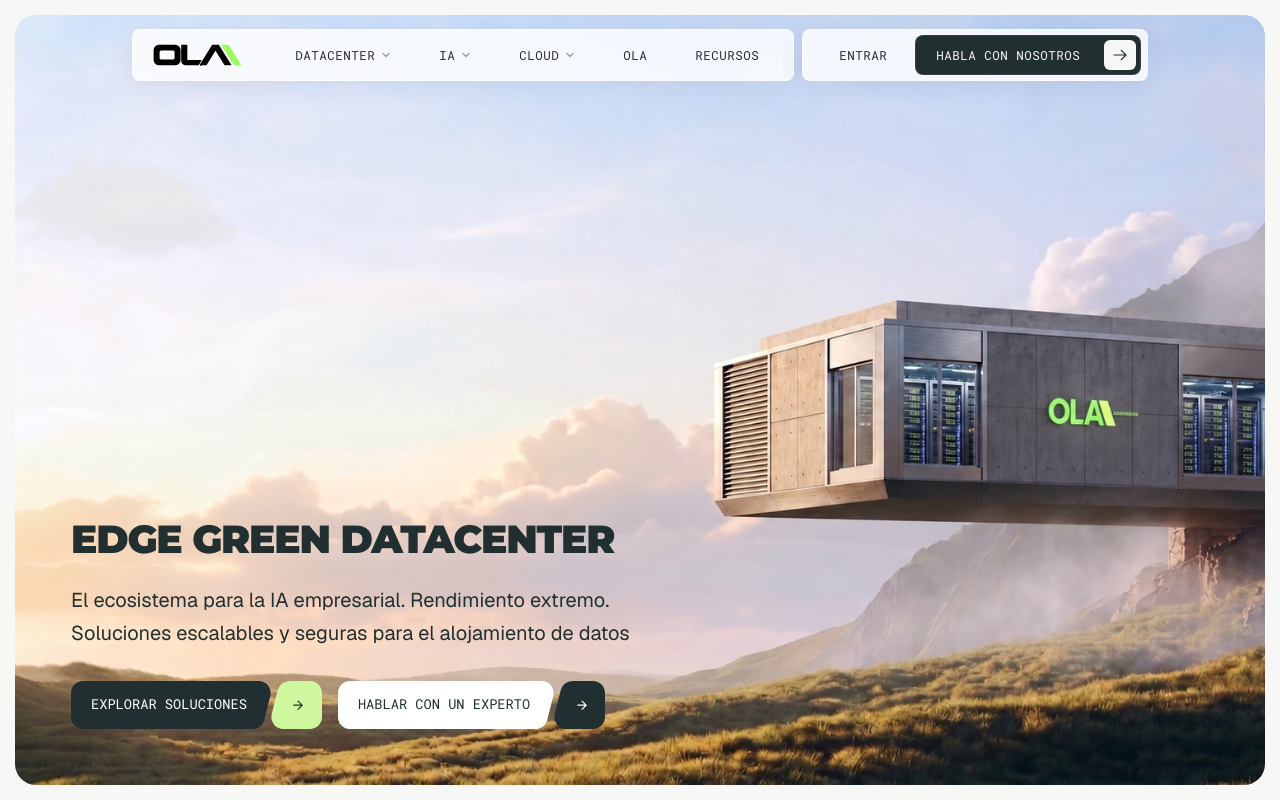
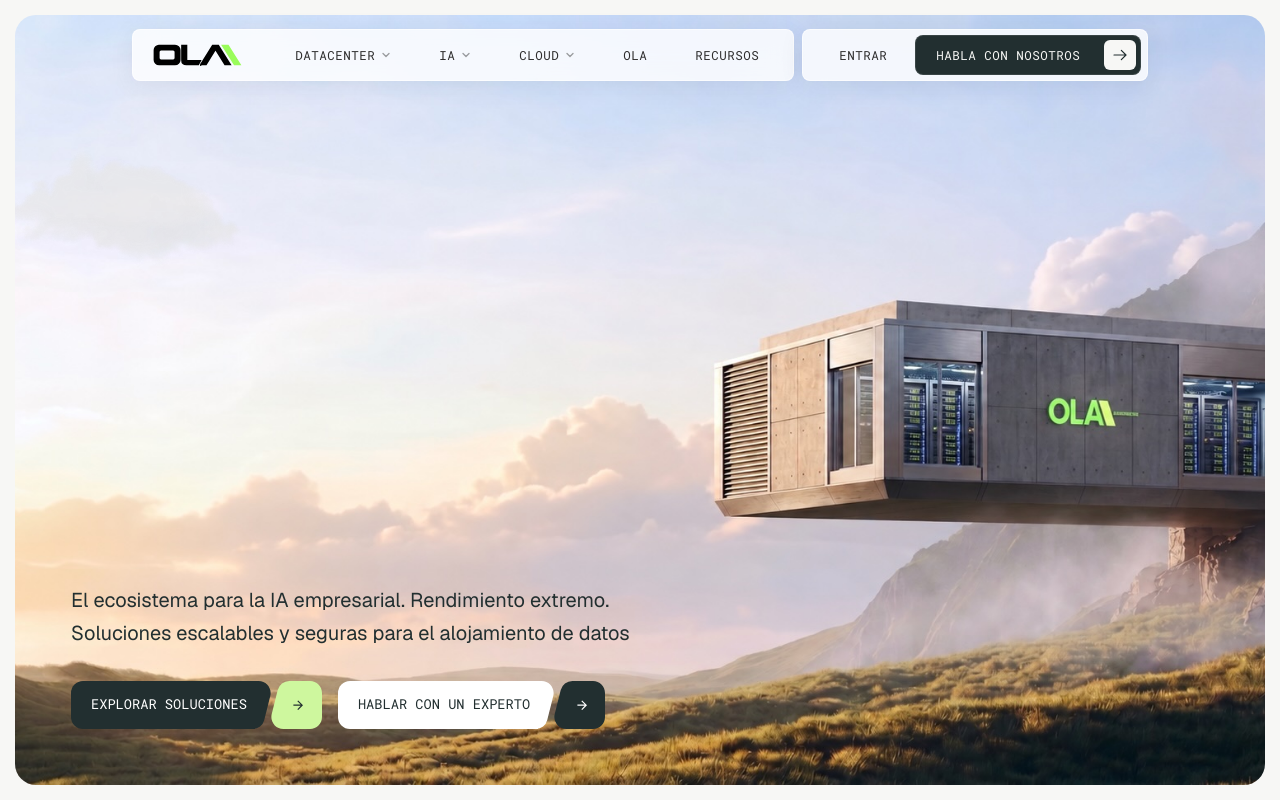
Before and after one commit to cloudindev/oladatacenter, a Next.js app: page / in a window 1280 px wide. Shown: the top 800 px of the page. Built offline with nearby package versions, Linux system fonts and the light colour scheme; a web font is replaced by a local one.

Commit message:
feat(home): update DatacenterBanner copy and remove Edge Green Datacenter title from HeroV3

```diff
--- a/src/components/sections/DatacenterBanner.tsx
+++ b/src/components/sections/DatacenterBanner.tsx
@@ -38,7 +38,7 @@ export function DatacenterBanner() {
             </h2>
 
             <p className="text-white/70 mb-8 max-w-md leading-relaxed">
-              {t("All our data centers are located in Spain, powered by 100% renewable energy and built to the highest standards of security and compliance.", "Todos nuestros datacenters están ubicados en España, alimentados por energía 100% renovable y construidos con los más altos estándares de seguridad y cumplimiento normativo.")}
+              {t("Our data center is located in Spain, powered by renewable energy and built to the highest standards of security and compliance.", "Nuestro datacenter están ubicado en España, alimentados por energía renovable y construidos con los más altos estándares de seguridad y cumplimiento normativo.")}
             </p>
 
             <div>
--- a/src/components/sections/HeroV3.tsx
+++ b/src/components/sections/HeroV3.tsx
@@ -121,12 +121,8 @@ export function HeroV3() {
         {/* Top spacer so bottom block anchors cleanly at the bottom */}
         <div aria-hidden />
 
-        {/* Bottom block: headline + subheadline + CTAs aligned left */}
+        {/* Bottom block: subheadline + CTAs aligned left */}
         <div className="relative z-10 px-6 pb-10 md:px-14 md:pb-14">
-          <h1 className="font-[family-name:var(--font-montserrat)] font-black uppercase text-bg-dark text-[clamp(1.4rem,6vw,2.45rem)] sm:text-[2.45rem] tracking-[-0.03em] leading-tight mb-5 text-left whitespace-nowrap">
-            Edge Green Datacenter
-          </h1>
-
           <p className="text-lg md:text-xl text-text-base max-w-xl mb-8 leading-relaxed font-normal text-left">
             {t(
               "The ecosystem for enterprise AI. Extreme performance.",
```
